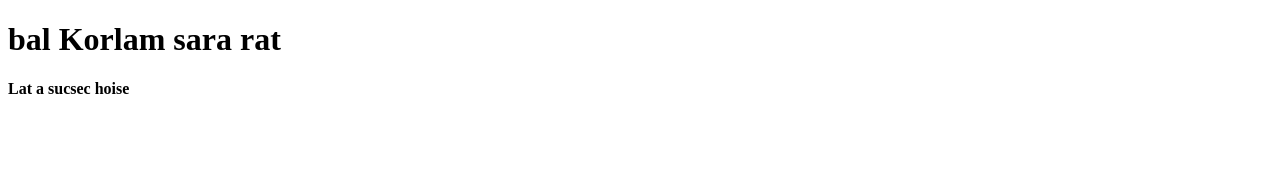
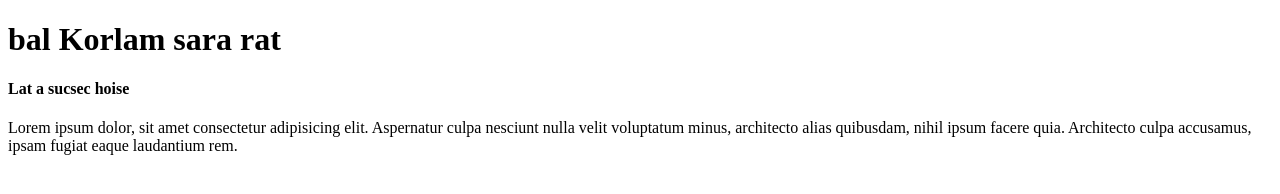
Before and after one commit to noyonali492/noyon, a plain HTML site: page index.html in a window 1280 px wide. Drawn offline with Linux system fonts and the light colour scheme.

Commit message:
paragrap add

```diff
--- a/index.html
+++ b/index.html
@@ -6,5 +6,10 @@
     <body>
         <h1>bal Korlam sara rat</h1>
         <h4>Lat a sucsec hoise</h4>
+        <p>
+            Lorem ipsum dolor, sit amet consectetur adipisicing elit.
+            Aspernatur culpa nesciunt nulla velit voluptatum minus, architecto alias quibusdam,
+            nihil ipsum facere quia. Architecto culpa accusamus, ipsam fugiat eaque laudantium rem.
+        </p>
     </body>
 </html>
```
